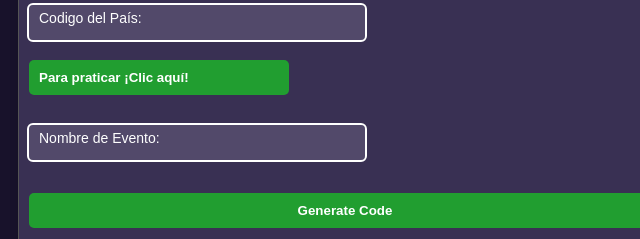
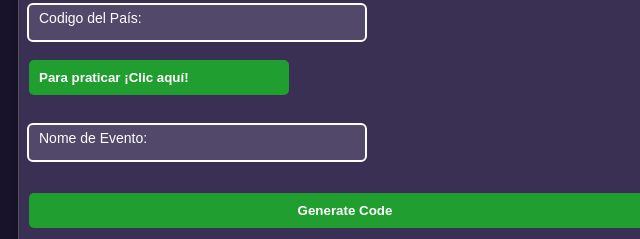
Before and after one commit to LdeAlejandro/CodeTagGenerator, a plain HTML site: page index.html in a window 1280 px wide. Shown: the part 3020-3259 px from the top of the page, 0-640 px from the left. Drawn offline with nearby package versions, Linux system fonts and the light colour scheme.

Commit message:
Update index.html

```diff
--- a/index.html
+++ b/index.html
@@ -292,7 +292,7 @@
 
          <div class="input-group" id="dataLayer-event-name">
             <input class = 'input-group__input' required  type="text" id="event-name-value" name="textValue" placeholder = "Eje: form-conversion">
-            <label class = 'input-group__label' for="event-name-value">Nombre de Evento:</label>
+            <label class = 'input-group__label' for="event-name-value">Nome de Evento:</label>
         </div>
 
        <br>
```
